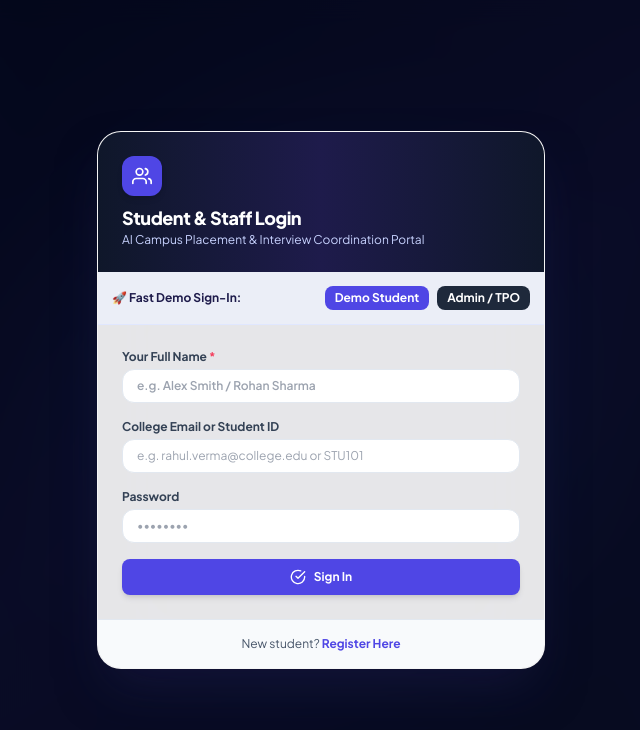
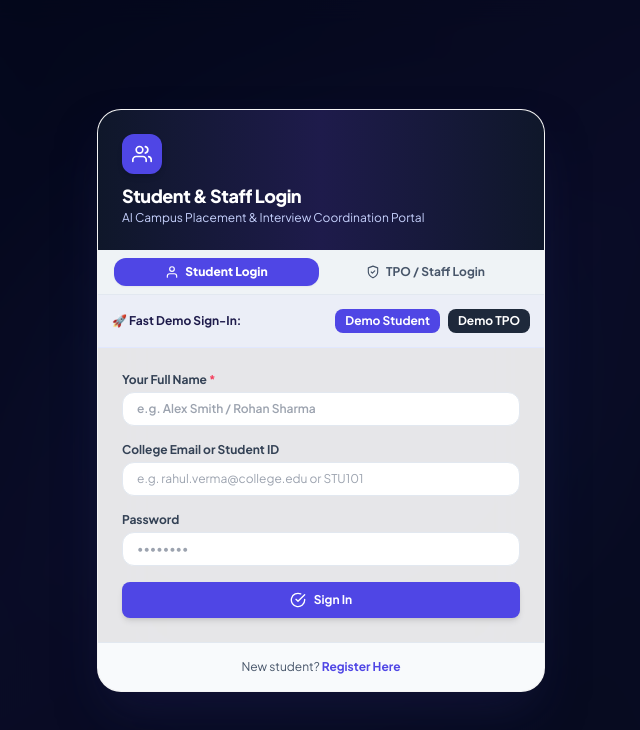
Before and after one commit to VaatsavKrishnaPolisetty/PlacementsAI, a React (Vite) app: page / in a window 1280 px wide. Shown: the top 730 px of the page, without its empty margins (319-959 px from the left). Built offline with nearby package versions, Linux system fonts and the light colour scheme; no server answers.

Commit message:
Add TPO vs Student login role selector and smooth card hover physics to student portal

```diff
--- a/src/components/modals/AuthModal.jsx
+++ b/src/components/modals/AuthModal.jsx
@@ -6,6 +6,7 @@ import api from '../../services/api';
 
 export default function AuthModal({ isOpen, onClose, onAuthSuccess, canClose = true }) {
   const { showToast } = useToast();
+  const [selectedRole, setSelectedRole] = useState('student'); // 'student' | 'admin'
   const [isRegister, setIsRegister] = useState(false);
   const [loading, setLoading] = useState(false);
   const modalRef = useRef(null);
@@ -20,6 +21,7 @@ export default function AuthModal({ isOpen, onClose, onAuthSuccess, canClose = t
     email: '',
     password: '',
     department: 'Computer Science & Engineering',
+    designation: 'Training & Placement Officer',
     year: 4,
     phone: '',
     degree: 'B.Tech',
@@ -40,18 +42,20 @@ export default function AuthModal({ isOpen, onClose, onAuthSuccess, canClose = t
         const res = await api.auth.login('tpo@placement.edu', 'admin123', 'admin');
         const userWithCustomName = {
           ...res.user,
-          name: formData.fullName.trim() || res.user.name || 'Dr. Sharma (TPO)',
+          role: 'admin',
+          name: formData.fullName.trim() || 'Dr. Sharma (Head of Placement)',
         };
-        showToast(`Logged in as ${userWithCustomName.name}`, 'success');
+        showToast(`Logged in as Placement Officer (${userWithCustomName.name})`, 'success');
         onAuthSuccess(userWithCustomName);
         onClose();
       } else {
         const res = await api.auth.login('STU101', 'password123', 'student');
         const userWithCustomName = {
           ...res.user,
-          name: formData.fullName.trim() || res.user.name || 'Student Candidate',
+          role: 'student',
+          name: formData.fullName.trim() || 'Student Candidate',
         };
-        showToast(`Logged in as ${userWithCustomName.name}`, 'success');
+        showToast(`Logged in as Student (${userWithCustomName.name})`, 'success');
         onAuthSuccess(userWithCustomName);
         onClose();
       }
@@ -67,22 +71,25 @@ export default function AuthModal({ isOpen, onClose, onAuthSuccess, canClose = t
     setLoading(true);
     try {
       let finalUser;
+      const isTPO = selectedRole === 'admin';
       if (isRegister) {
-        const res = await api.auth.register(formData);
+        const res = await api.auth.register({ ...formData, role: isTPO ? 'admin' : 'student' });
         finalUser = {
           ...res.user,
+          role: isTPO ? 'admin' : 'student',
           name: formData.fullName.trim() || res.user.name,
-          studentId: formData.studentId || res.user.studentId || 'STU101',
-          department: formData.department || 'Computer Science & Engineering',
+          studentId: isTPO ? 'TPO_ADMIN' : (formData.studentId || res.user.studentId || 'STU101'),
+          department: formData.department || 'Placement Cell',
         };
-        showToast(`Account created! Welcome, ${finalUser.name}`, 'success');
+        showToast(`Account created! Welcome ${isTPO ? 'Placement Officer' : ''}, ${finalUser.name}`, 'success');
       } else {
-        const res = await api.auth.login(formData.email || formData.studentId, formData.password);
+        const res = await api.auth.login(formData.email || formData.studentId, formData.password, isTPO ? 'admin' : 'student');
         finalUser = {
           ...res.user,
-          name: formData.fullName.trim() || res.user.name || formData.email.split('@')[0],
-          studentId: formData.studentId || res.user.studentId || 'STU101',
-          department: formData.department || res.user.department || 'Computer Science & Engineering',
+          role: isTPO ? 'admin' : 'student',
+          name: formData.fullName.trim() || res.user.name || (formData.email ? formData.email.split('@')[0] : (isTPO ? 'TPO Officer' : 'Student Candidate')),
+          studentId: isTPO ? 'TPO_ADMIN' : (formData.studentId || res.user.studentId || 'STU101'),
+          department: formData.department || res.user.department || (isTPO ? 'Placement Cell' : 'Computer Science & Engineering'),
         };
         showToast(`Welcome back, ${finalUser.name}!`, 'success');
       }
@@ -119,6 +126,34 @@ export default function AuthModal({ isOpen, onClose, onAuthSuccess, canClose = t
           )}
         </div>
 
+        {/* Role Selector Tabs */}
+        <div className="p-1 bg-slate-100/90 border-b border-slate-200 flex items-center gap-1 px-4 py-2 text-xs">
+          <button
+            type="button"
+            onClick={() => setSelectedRole('student')}
+            className={`flex-1 py-1.5 px-3 rounded-xl text-xs font-bold transition-all flex items-center justify-center gap-1.5 cursor-pointer ${
+              selectedRole === 'student'
+                ? 'bg-indigo-600 text-white shadow-sm font-extrabold'
+                : 'text-slate-600 hover:bg-slate-200/60'
+            }`}
+          >
+            <Icon name="user" className="w-3.5 h-3.5" />
+            Student Login
+          </button>
+          <button
+            type="button"
+            onClick={() => setSelectedRole('admin')}
+            className={`flex-1 py-1.5 px-3 rounded-xl text-xs font-bold transition-all flex items-center justify-center gap-1.5 cursor-pointer ${
+              selectedRole === 'admin'
+                ? 'bg-indigo-900 text-white shadow-sm font-extrabold'
+                : 'text-slate-600 hover:bg-slate-200/60'
+            }`}
+          >
+            <Icon name="shield-check" className="w-3.5 h-3.5" />
+            TPO / Staff Login
+          </button>
+        </div>
+
         {/* Quick Demo Logins Bar */}
         <div className="bg-indigo-50/70 p-3.5 border-b border-indigo-100 flex items-center justify-between text-xs">
           <span className="font-bold text-indigo-950">🚀 Fast Demo Sign-In:</span>
@@ -126,16 +161,16 @@ export default function AuthModal({ isOpen, onClose, onAuthSuccess, canClose = t
             <button
               type="button"
               onClick={() => handleQuickLogin('student')}
-              className="px-2.5 py-1 rounded-lg bg-indigo-600 text-white font-bold hover:bg-indigo-700 transition-colors shadow-xs"
+              className="px-2.5 py-1 rounded-lg bg-indigo-600 text-white font-bold hover:bg-indigo-700 transition-colors shadow-xs cursor-pointer"
             >
               Demo Student
             </button>
             <button
               type="button"
               onClick={() => handleQuickLogin('admin')}
-              className="px-2.5 py-1 rounded-lg bg-slate-800 text-white font-bold hover:bg-slate-900 transition-colors shadow-xs"
+              className="px-2.5 py-1 rounded-lg bg-slate-800 text-white font-bold hover:bg-slate-900 transition-colors shadow-xs cursor-pointer"
             >
-              Admin / TPO
+              Demo TPO
             </button>
           </div>
         </div>
--- a/src/components/student/StudentDashboardView.jsx
+++ b/src/components/student/StudentDashboardView.jsx
@@ -65,11 +65,11 @@ export default function StudentDashboardView({
         <div className="absolute right-0 top-0 w-64 h-64 bg-indigo-500/10 rounded-full blur-3xl pointer-events-none" />
       </div>
 
-      {/* Summary KPI Cards */}
+      {/* Summary KPI Cards with Animations */}
       <div className="grid grid-cols-2 sm:grid-cols-3 lg:grid-cols-5 gap-3.5">
         <div
           onClick={() => onNavigate('applications')}
-          className="card-interactive p-4 rounded-2xl bg-white border border-slate-200/90 shadow-xs cursor-pointer"
+          className="card-interactive p-4 rounded-2xl bg-white border border-slate-200/90 shadow-xs hover:shadow-lg hover:-translate-y-1 hover:border-blue-300 transition-all duration-300 cursor-pointer animate-card"
         >
           <div className="flex items-center justify-between mb-1">
             <span className="text-xs font-bold text-slate-500">Total Applied</span>
@@ -83,7 +83,7 @@ export default function StudentDashboardView({
 
         <div
           onClick={() => onNavigate('applications')}
-          className="card-interactive p-4 rounded-2xl bg-white border border-slate-200/90 shadow-xs cursor-pointer"
+          className="card-interactive p-4 rounded-2xl bg-white border border-slate-200/90 shadow-xs hover:shadow-lg hover:-translate-y-1 hover:border-indigo-300 transition-all duration-300 cursor-pointer animate-card"
         >
           <div className="flex items-center justify-between mb-1">
             <span className="text-xs font-bold text-slate-500">Shortlisted</span>
@@ -97,7 +97,7 @@ export default function StudentDashboardView({
 
         <div
           onClick={() => onNavigate('interviews')}
-          className="card-interactive p-4 rounded-2xl bg-white border border-slate-200/90 shadow-xs cursor-pointer"
+          className="card-interactive p-4 rounded-2xl bg-white border border-slate-200/90 shadow-xs hover:shadow-lg hover:-translate-y-1 hover:border-purple-300 transition-all duration-300 cursor-pointer animate-card"
         >
           <div className="flex items-center justify-between mb-1">
             <span className="text-xs font-bold text-slate-500">Interviews</span>
@@ -111,7 +111,7 @@ export default function StudentDashboardView({
 
         <div
           onClick={() => onNavigate('applications')}
-          className="card-interactive p-4 rounded-2xl bg-white border border-slate-200/90 shadow-xs cursor-pointer"
+          className="card-interactive p-4 rounded-2xl bg-white border border-slate-200/90 shadow-xs hover:shadow-lg hover:-translate-y-1 hover:border-emerald-300 transition-all duration-300 cursor-pointer animate-card"
         >
           <div className="flex items-center justify-between mb-1">
             <span className="text-xs font-bold text-slate-500">Selected</span>
@@ -125,7 +125,7 @@ export default function StudentDashboardView({
 
         <div
           onClick={() => onNavigate('notifications')}
-          className="card-interactive p-4 rounded-2xl bg-white border border-slate-200/90 shadow-xs cursor-pointer"
+          className="card-interactive p-4 rounded-2xl bg-white border border-slate-200/90 shadow-xs hover:shadow-lg hover:-translate-y-1 hover:border-rose-300 transition-all duration-300 cursor-pointer animate-card"
         >
           <div className="flex items-center justify-between mb-1">
             <span className="text-xs font-bold text-slate-500">Alerts</span>
--- a/src/components/student/StudentJobsView.jsx
+++ b/src/components/student/StudentJobsView.jsx
@@ -125,7 +125,7 @@ export default function StudentJobsView({
           return (
             <div
               key={jobId}
-              className="p-6 rounded-3xl border border-slate-200 bg-white shadow-sm flex flex-col justify-between space-y-4 hover:shadow-md transition-shadow"
+              className="p-6 rounded-3xl border border-slate-200 bg-white shadow-sm flex flex-col justify-between space-y-4 hover:shadow-xl hover:-translate-y-1 hover:border-indigo-300 transition-all duration-300 animate-card"
             >
               <div className="space-y-3">
                 {/* Header */}
```
